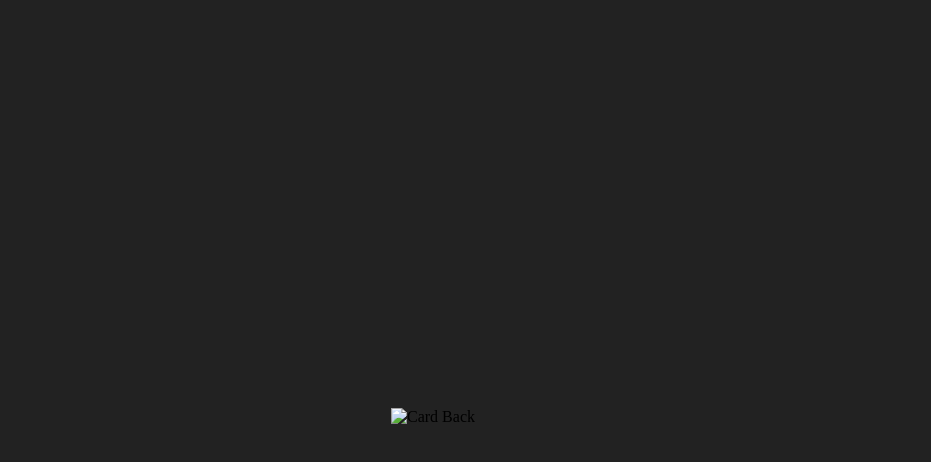
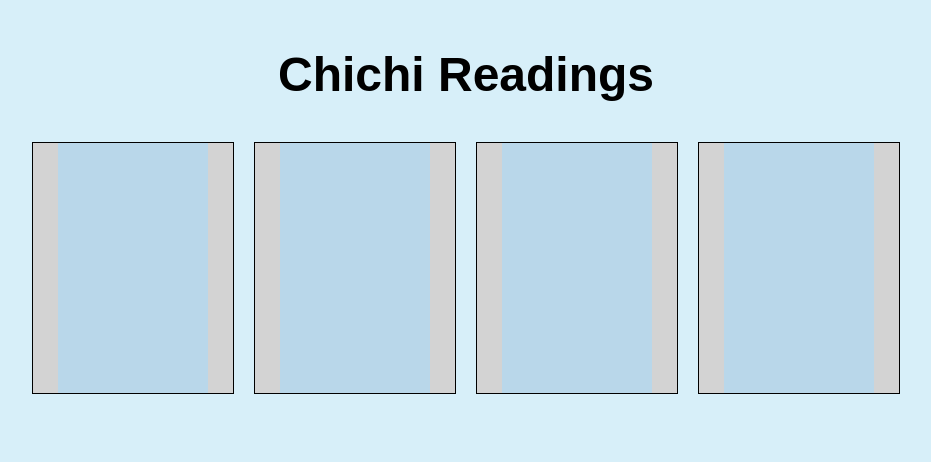
Before and after one commit to rachelle-chengg/tarot-cards, a plain HTML site: page index.html in a window 1280 px wide. Shown: the whole page, without its empty margins (174-1105 px from the left). Drawn offline with Linux system fonts and the light colour scheme.

Commit message:
updated html and css

```diff
--- a/index.html
+++ b/index.html
@@ -8,21 +8,77 @@
         <link rel="stylesheet" href="styles.css"> <!-- This links the right CSS file -->
     </head>
 <body><!-- This section contains everything visible on the page -->
+  <h1>Chichi Readings</h1>
     <div class="tarot-container">
+
+        <!-- Card 1-->
 <div class="card" onclick="flipCard(this)"> <!-- This represents a single card, When the user clicks the card, it runs the flipCard() function.
     this refers to the specific card that was clicked. -->
     <div class="card-inner"> <!-- This wraps both the front and back of the card.
         It will be rotated using CSS animations. -->
         <div class="card-front"> <!-- The face-down side of the tarot card. -->
-            <img src=""back-of-card.jpg" alt="Card Back">
+            <img src="testcard.png" alt="Card Back">
         </div>
         <div class="card-back"> <!-- The revealed side of the card.-->
-            <img src="card1.jpg" alt="Card Front">
+            <img src="testcard.png" alt="Card Front">
                 </div>
     </div>
 
 
 </div>
+
+
+        <!-- Card 2-->
+        <div class="card" onclick="flipCard(this)"> <!-- This represents a single card, When the user clicks the card, it runs the flipCard() function.
+            this refers to the specific card that was clicked. -->
+            <div class="card-inner"> <!-- This wraps both the front and back of the card.
+                It will be rotated using CSS animations. -->
+                <div class="card-front"> <!-- The face-down side of the tarot card. -->
+                    <img src="testcard.png" alt="Card Back">
+                </div>
+                <div class="card-back"> <!-- The revealed side of the card.-->
+                    <img src="testcard.png" alt="Card Front">
+                        </div>
+            </div>
+
+
+        </div>
+
+
+        <!-- Card 3-->
+<div class="card" onclick="flipCard(this)"> <!-- This represents a single card, When the user clicks the card, it runs the flipCard() function.
+    this refers to the specific card that was clicked. -->
+    <div class="card-inner"> <!-- This wraps both the front and back of the card.
+        It will be rotated using CSS animations. -->
+        <div class="card-front"> <!-- The face-down side of the tarot card. -->
+            <img src="testcard.png" alt="Card Back">
+        </div>
+        <div class="card-back"> <!-- The revealed side of the card.-->
+            <img src="testcard.png" alt="Card Front">
+                </div>
+    </div>
+
+
+</div>
+
+
+        <!-- Card 4-->
+        <div class="card" onclick="flipCard(this)"> <!-- This represents a single card, When the user clicks the card, it runs the flipCard() function.
+            this refers to the specific card that was clicked. -->
+            <div class="card-inner"> <!-- This wraps both the front and back of the card.
+                It will be rotated using CSS animations. -->
+                <div class="card-front"> <!-- The face-down side of the tarot card. -->
+                    <img src="testcard.png" alt="Card Back">
+                </div>
+                <div class="card-back"> <!-- The revealed side of the card.-->
+                    <img src="testcard.png" alt="Card Front">
+                        </div>
+            </div>
+
+
+        </div>
+
+
     </div>
     <script src="script.js"></script> <!-- This links the right javascript file -->
 
--- a/styles.css
+++ b/styles.css
@@ -1,54 +1,98 @@
 body {
-    display: flex; /*Centers all content horizontally. */
-    justify-content:center; /* Aligns content in the center of the page */
+    display: flex;
+    flex-direction: column; /* Stack items vertically */
+    justify-content: center; /* Aligns content in the center of the page */
     align-items: center; /* Align items vertically in the center */
-    height:100vh; /*Set height to 100% of the screen */
-    background-color: #222;
-
+    min-height: 100vh; /* Ensures the body takes the full height */
+    margin: 0; /* Ensure there's no margin around the body */
+    background-color: #d7eff9;
+    text-align: center; /* Ensures text is centered */
+    gap: 20px; /* Adds space between the title and the cards */
 }
 
+h1 {
+    font-family: 'PixelifySans', sans-serif;
+    color: rgb(0, 0, 0);
+    font-size: 3em;
+    margin: 0;
+}
+
+/* Container for the cards */
 .tarot-container {
-    display:flex;
-    gap:20px; /*Adds space between the cards */
+    display: flex;
+    gap: 20px; /* Adds space between the cards */
+    flex-wrap: wrap; /* Allows cards to wrap to the next line */
+    justify-content: center; /* Centers all cards */
+    width: 100%;
+    margin-bottom: 25%;
+    padding: 20px;
+    box-sizing: border-box; /* Includes padding in width/height */
+    overflow-x: auto; /* Allow horizontal scrolling if the content is too wide */
+}
 
+/* Default card style */
+.card {
+    width: 200px; /* Default card width */
+    height: 250px; /* Fixed height */
+    perspective: 10000px; /* Creates a 3D effect */
+    cursor: pointer; /* Changes the mouse cursor to indicate that the card is clickable */
+    background-color: lightgray; /* For testing purposes */
+    border: 1px solid black; /* Border for visibility */
+    flex-shrink: 0; /* Prevents cards from shrinking */
+    margin-bottom: 20px; /* Adds space between rows */
+}
+
+/* For smaller screens (<= 768px), show two cards per row */
+@media (max-width: 768px) {
+    .tarot-container {
+        justify-content: center; /* Centers cards on smaller screens */
     }
 
     .card {
-    width: 150px;
-    height 250px
-    perspective: 10000px; /* Creates a 3D effect when flipping the card. */
-    cursor: pointer; /*Changes the mouse cursor to indicate that the card is clickable.*/
-
+        width: 45%; /* 2 cards per row */
+        height: auto; /* Adjust height proportionally */
+    }
 }
 
+/* For very small screens (<= 480px), show one card per row */
+@media (max-width: 480px) {
+    .tarot-container {
+        justify-content: center; /* Centers cards on smaller screens */
+    }
+
+    .card {
+        width: 90%; /* 1 card per row */
+        height: auto; /* Adjust height proportionally */
+    }
+}
+
+/* Card flip effect */
 .card-inner {
-    width:100%; /* The element will take up 100% of the width of its parent container */
-    height:100%;/* The element will take up 100% of the width of its parent container */
+    width: 100%; /* The element will take up 100% of the width of its parent container */
+    height: 100%; /* The element will take up 100% of the width of its parent container */
     position: relative; /* The element stays in its original place */
-    transform-style: preserve-3d;  /*Allows the card to be flipped in 3D space.*/
-    transition: transform 0.6s; /* Makes the flipping animation smooth. */
+    transform-style: preserve-3d; /* Allows the card to be flipped in 3D space */
+    transition: transform 0.6s; /* Makes the flipping animation smooth */
 }
 
 .card.flip .card-inner {
-    transform:rotateY(180deg);/* When the card has the class .flip, it rotates 180 degrees */
+    transform: rotateY(180deg); /* When the card has the class .flip, it rotates 180 degrees */
 }
 
 /* This flips the entire card when .flip is added to .card.
    It rotates .card-inner (which contains both the front and back) 180 degrees.
-Since .card-back was already rotated 180 degrees initially, this second rotation now brings it to the front while hiding the .card-front.
-*/
+   Since .card-back was already rotated 180 degrees initially, this second rotation now brings it to the front while hiding the .card-front. */
 
 .card-front,
 .card-back {
-    width:100%;
+    width: 100%;
     height: 100%;
-    position: absolute; /*Makes both the front and back stack on top of each other.*/
-    backface-visibility:hidden; /*Hides the back of the card when it’s facing away.*/
+    position: absolute; /* Makes both the front and back stack on top of each other */
+    backface-visibility: hidden; /* Hides the back of the card when it’s facing away */
 }
 
 .card-back {
-    transform:rotateY(180deg); /*This hides the card’s front when flipped.*/
-
+    transform: rotateY(180deg); /* This hides the card’s front when flipped */
 }
 
 /* This only rotates the back side of the card before any flipping happens.
```
Lines whose indentation alone changed are shown as unchanged.
